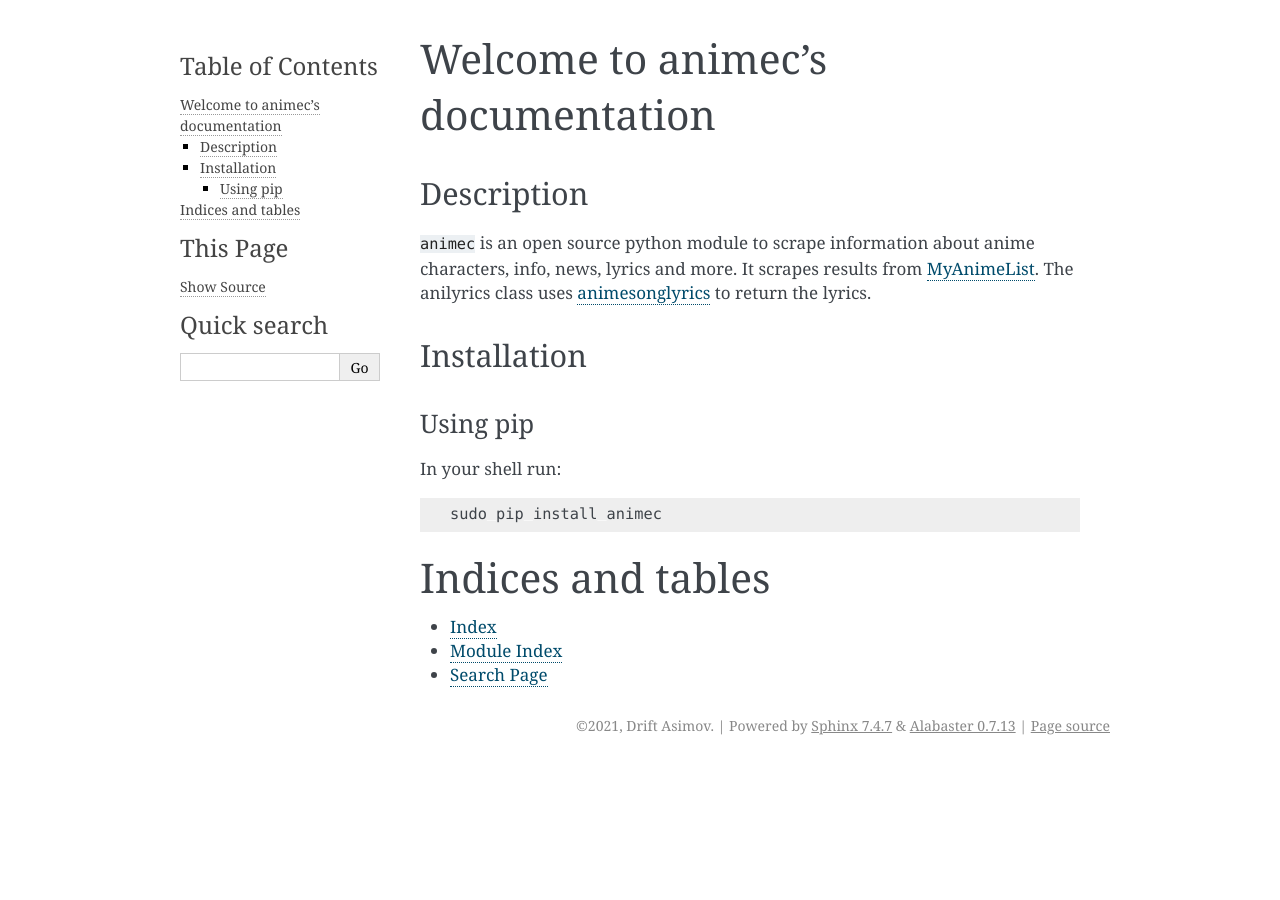
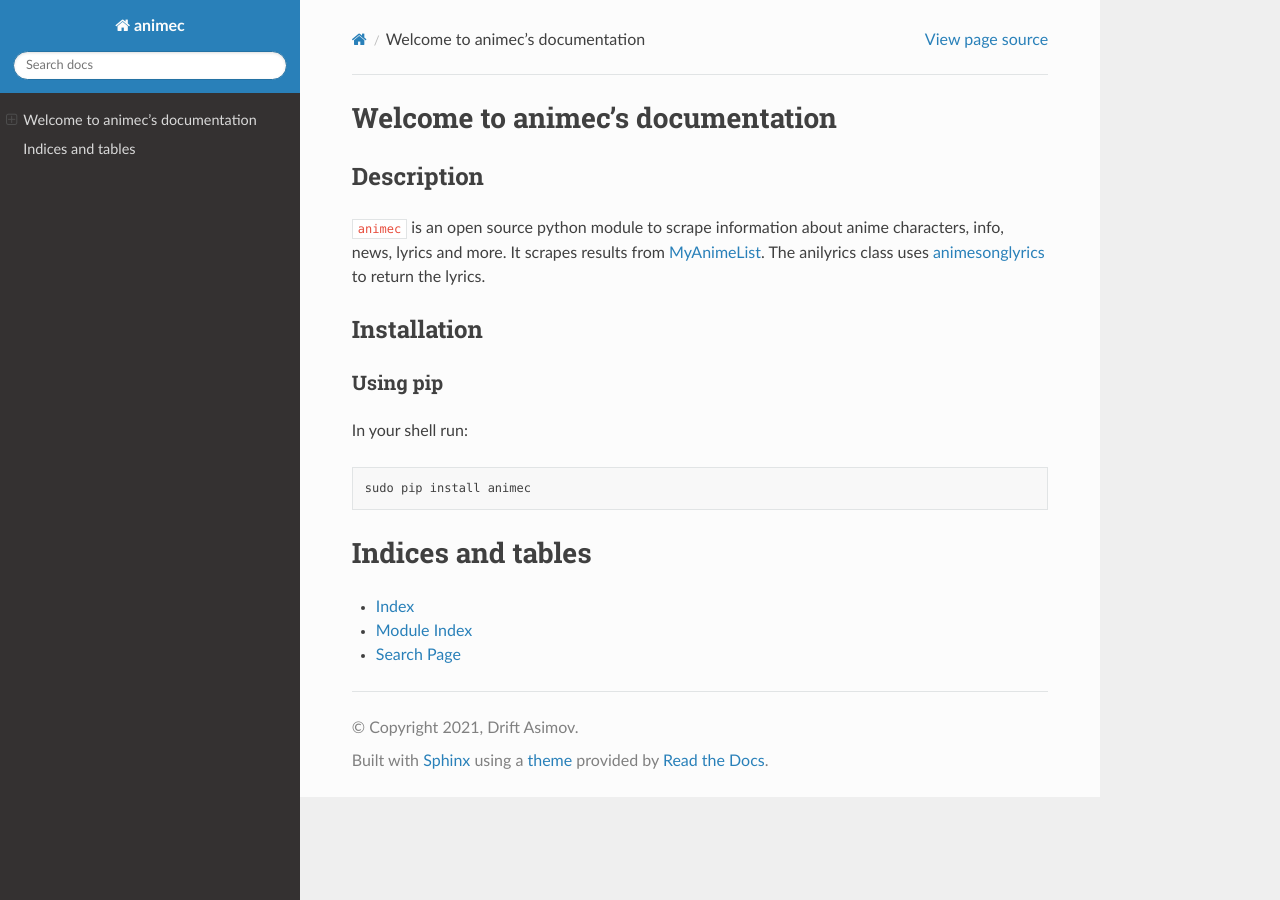
Before and after one commit to DriftAsimov/animec, a Sphinx documentation site: the page built from docs/source/index.rst, in a window 1280 px wide. Built offline with Sphinx 7.4.7 and the Read the Docs theme 2.0.0, drawn with Linux system fonts in a browser that asks for light colours.

Commit message:
Update conf.py

```diff
--- a/docs/source/conf.py
+++ b/docs/source/conf.py
@@ -10,10 +10,10 @@
 # add these directories to sys.path here. If the directory is relative to the
 # documentation root, use os.path.abspath to make it absolute, like shown here.
 #
-# import os
-# import sys
-# sys.path.insert(0, os.path.abspath('.'))
 
+import os
+import sys
+sys.path.insert(0, os.path.abspath('.'))
 
 # -- Project information -----------------------------------------------------
 
@@ -31,6 +31,7 @@ release = '0.1.2'
 # extensions coming with Sphinx (named 'sphinx.ext.*') or your custom
 # ones.
 extensions = [
+    "sphinx_rtd_theme",
 ]
 
 # Add any paths that contain templates here, relative to this directory.
@@ -47,7 +48,7 @@ exclude_patterns = []
 # The theme to use for HTML and HTML Help pages.  See the documentation for
 # a list of builtin themes.
 #
-html_theme = 'alabaster'
+html_theme = 'sphinx_rtd_theme'
 
 # Add any paths that contain custom static files (such as style sheets) here,
 # relative to this directory. They are copied after the builtin static files,
```
